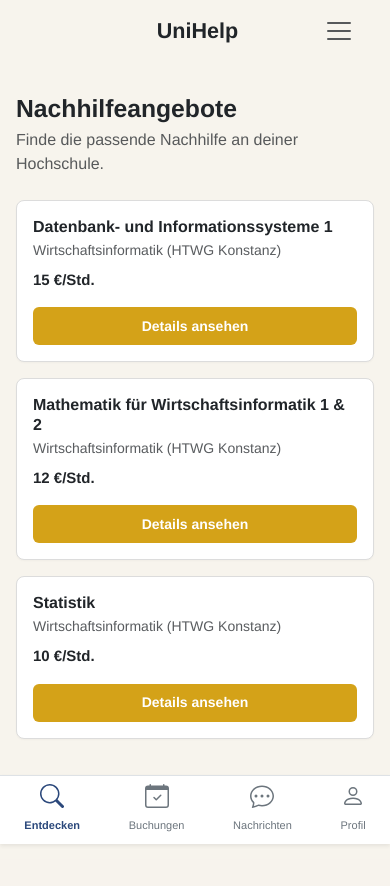
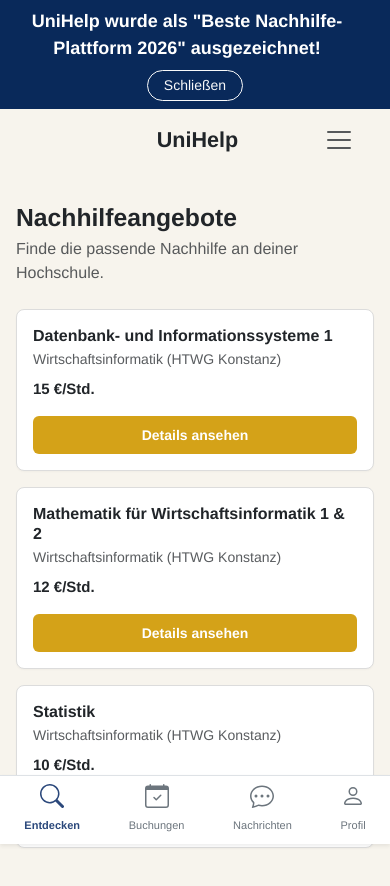
Before and after one commit to htwg-in-schneider/frontend-unihelp, a Vue app: page /angebote in a window 390 px wide. Shown: the top 886 px of the page. Before the commit the page ends 859 px from the top, so only its background shows below. Built offline with nearby package versions, Linux system fonts and the light colour scheme.

Commit message:
Iteration 7: State management with Pinia

```diff
--- a/package.json
+++ b/package.json
@@ -9,6 +9,7 @@
     "preview": "vite preview"
   },
   "dependencies": {
+    "pinia": "^3.0.4",
     "vue": "^3.5.32",
     "vue-router": "^5.0.6"
   },
--- a/src/App.vue
+++ b/src/App.vue
@@ -1,6 +1,7 @@
 <script setup>
 import { computed } from 'vue';
 import { useRoute } from 'vue-router';
+import SpecialBanner from './components/SpecialBanner.vue';
 import Navbar from './components/Navbar.vue';
 import Footer from './components/Footer.vue';
 
@@ -15,6 +16,7 @@
 <template>
   <div :class="['app-layout', { 'has-mobile-nav': isAppPage }]" style="background-color: #f7f4ed; min-height: 100vh;">
 
+    <SpecialBanner />
     <Navbar />
 
     <main class="main-content">
--- /dev/null
+++ b/src/components/SpecialBanner.vue
@@ -0,0 +1,27 @@
+<script setup>
+import { useBannerStore } from '../stores/banner.js';
+
+const bannerStore = useBannerStore();
+</script>
+
+<template>
+  <div v-if="bannerStore.isVisible" class="special-banner d-flex justify-content-center align-items-center px-3 py-2 text-center">
+    <span class="me-3 fw-bold">UniHelp wurde als "Beste Nachhilfe-Plattform 2026" ausgezeichnet!</span>
+    <button @click="bannerStore.hideBanner" class="btn btn-sm btn-outline-light rounded-pill px-3 mt-2 mt-md-0">Schließen</button>
+  </div>
+</template>
+
+<style scoped>
+.special-banner {
+  background-color: #09295a;
+  color: white;
+  font-size: 14px;
+}
+
+@media (max-width: 767px) {
+  .special-banner {
+    flex-direction: column;
+    font-size: 18px;
+  }
+}
+</style>
--- a/src/main.js
+++ b/src/main.js
@@ -1,9 +1,13 @@
 import './assets/style.css'
 
 import { createApp } from 'vue'
+import { createPinia } from 'pinia'
 import App from './App.vue'
 import router from './router'
 
 const app = createApp(App)
+const pinia = createPinia()
+
 app.use(router)
+app.use(pinia)
 app.mount('#app')
--- /dev/null
+++ b/src/stores/banner.js
@@ -0,0 +1,12 @@
+import { defineStore } from 'pinia'
+
+export const useBannerStore = defineStore('banner', {
+  state: () => ({
+    isVisible: true,
+  }),
+  actions: {
+    hideBanner() {
+      this.isVisible = false
+    }
+  }
+})
```
Also changed, not shown: 1 other file (tests, documents, lock files or other folders).
